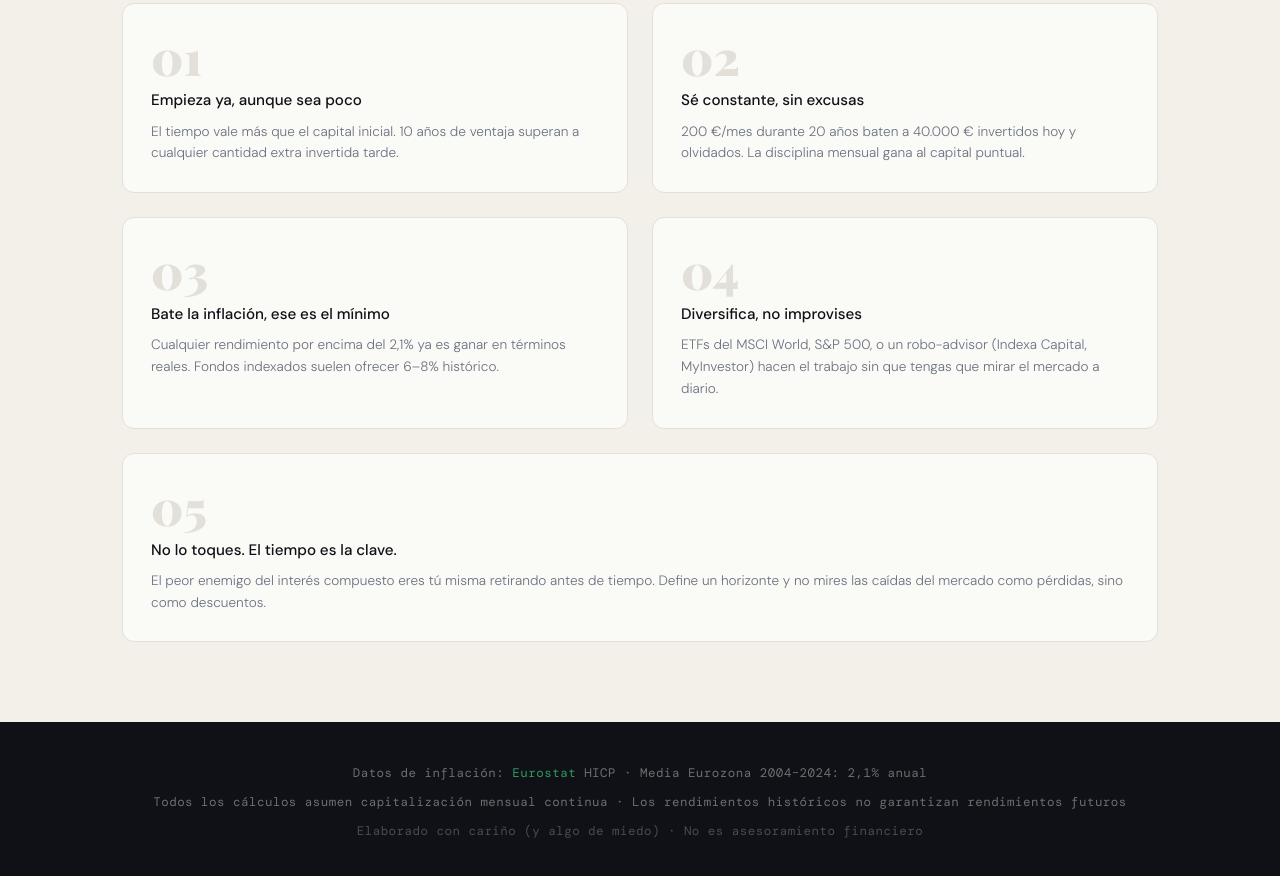
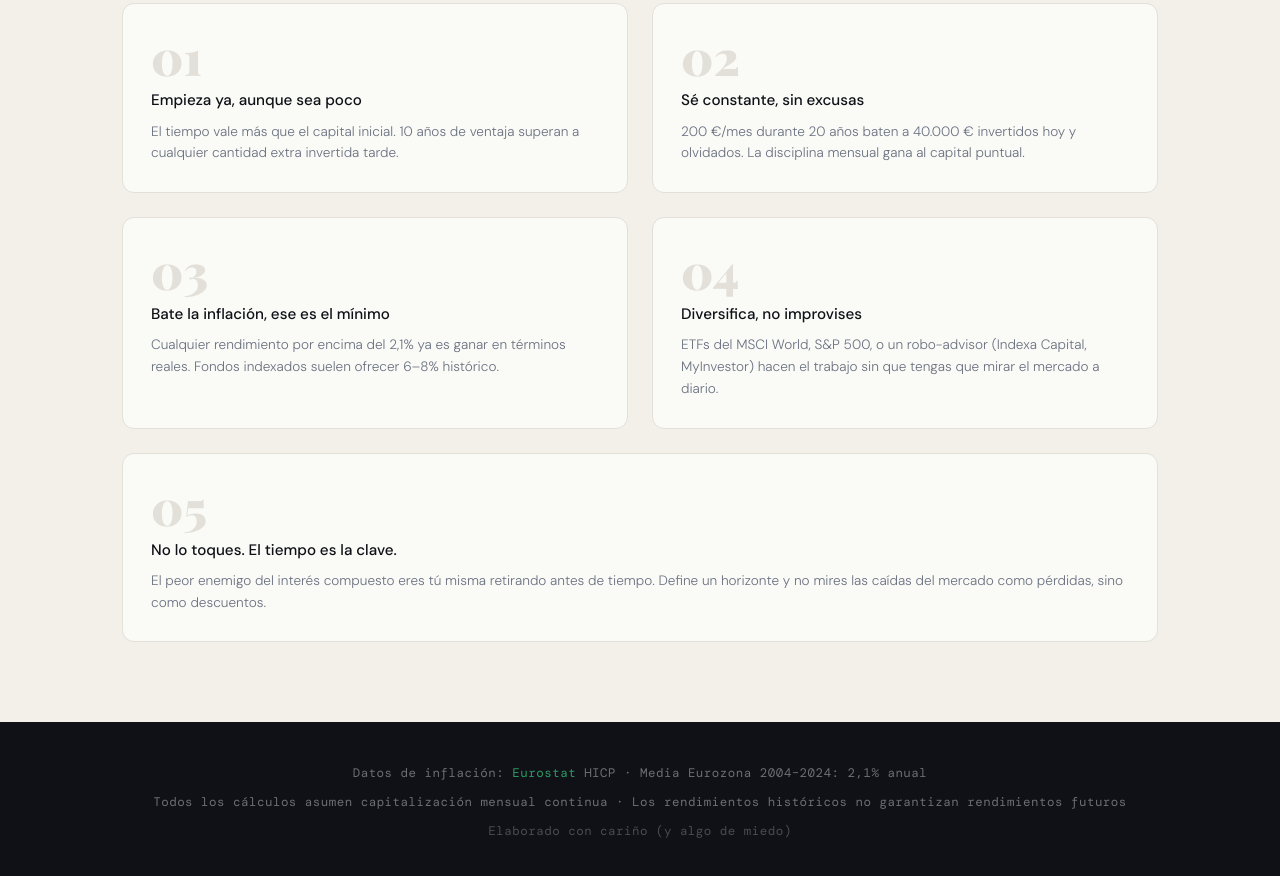
Before and after one commit to artfisica/class-finance-01, a plain HTML site: page index.html in a window 1280 px wide. Shown: the part 4328-5204 px from the top of the page. Drawn offline with nearby package versions, Linux system fonts and the light colour scheme.

Commit message:
Update footer text in index.html
Removed the financial advisory disclaimer from the footer.

```diff
--- a/index.html
+++ b/index.html
@@ -844,7 +844,7 @@
 <footer>
   <p>Datos de inflación: <a href="https://ec.europa.eu/eurostat" target="_blank">Eurostat</a> HICP · Media Eurozona 2004–2024: 2,1% anual</p>
   <p style="margin-top:.4rem;">Todos los cálculos asumen capitalización mensual continua · Los rendimientos históricos no garantizan rendimientos futuros</p>
-  <p style="margin-top:.4rem; color:rgba(250,250,247,.25);">Elaborado con cariño (y algo de miedo) · No es asesoramiento financiero</p>
+  <p style="margin-top:.4rem; color:rgba(250,250,247,.25);">Elaborado con cariño (y algo de miedo)</p>
 </footer>
 
 <script>
```
